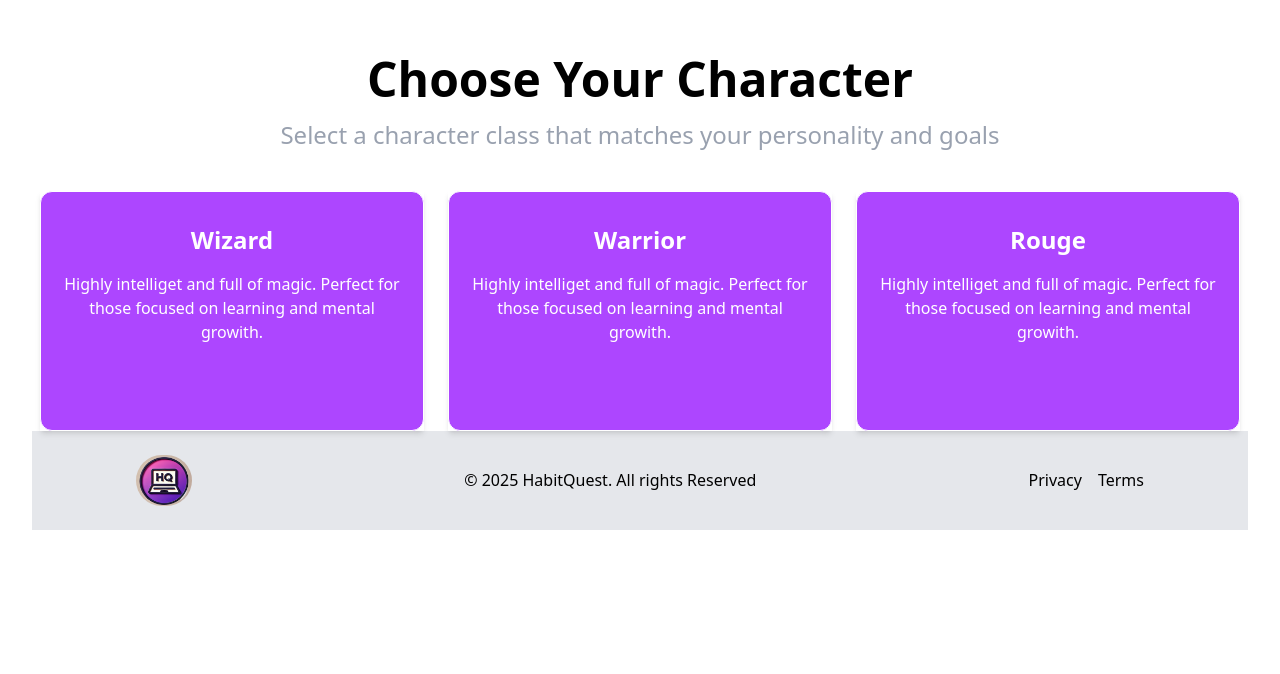
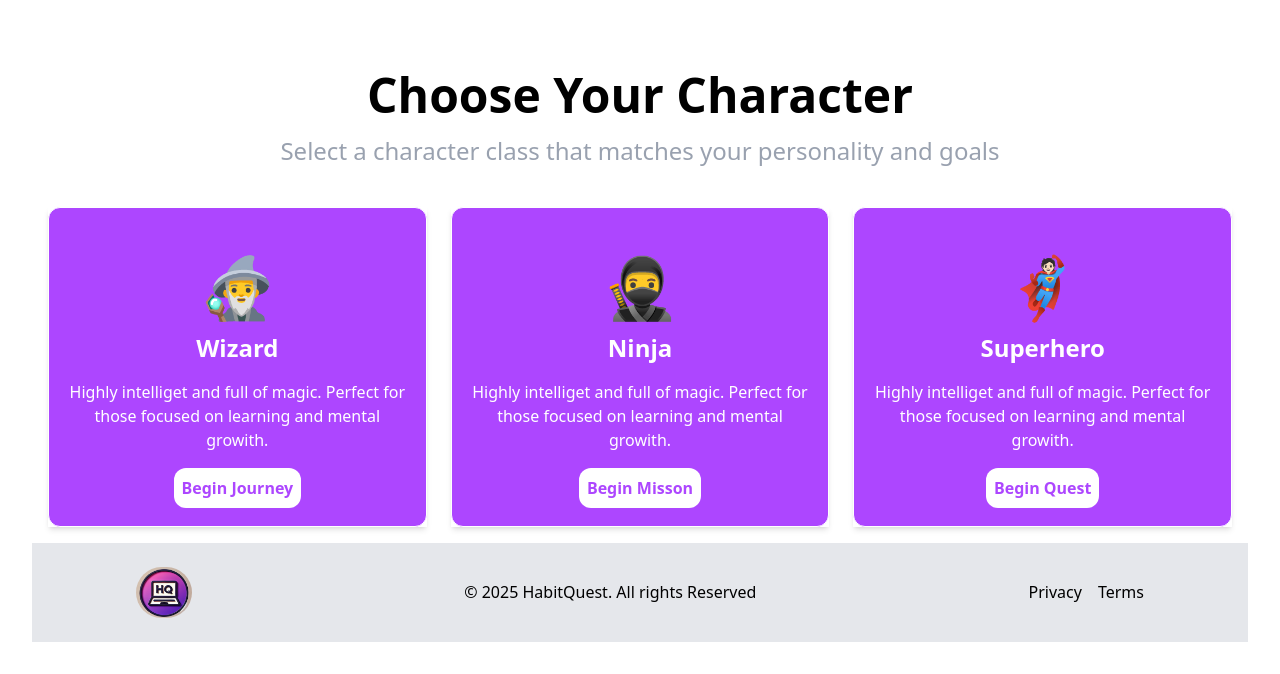
Before and after one commit to Davonne007-TX/habit-quest-collab, a React (Vite) app: page / in a window 1280 px wide. Shown: the part 981-1655 px from the top of the page. Before the commit the page ends 1543 px from the top, so only its background shows below. Built offline with nearby package versions, Linux system fonts and the light colour scheme.

Commit message:
feature: choose your charcter cards with styles

```diff
--- a/src/components/Card.jsx
+++ b/src/components/Card.jsx
@@ -1,21 +1,19 @@
-import Image from "./Image";
 import Button from "./Button";
 
 export default function Card({
   characterImage,
-  imageStyles,
   character,
   characterDescription,
   btnTxt,
   btnStyles,
 }) {
   return (
-    <section className="max-w-4xl shadow-md text-white md:max-w-6xl mt-10 flex">
-      <div className="border-1 p-4 max-w-sm md:max-w-md lg:max-w-sm h-60 rounded-xl  bg-purple-500">
-        <div className="flex flex-col justify-center items-center text-center gap-4">
-          <Image image={characterImage} imageStyles={imageStyles} />
+    <section className="max-w-4xl shadow-md text-white md:max-w-6xl mt-10">
+      <div className="border-1 p-4 max-w-sm md:max-w-md lg:max-w-sm h-80 rounded-xl bg-purple-500">
+        <div className="flex flex-col justify-center items-center text-center gap-4 leading-6 mt-8">
+          <span className="text-6xl">{characterImage}</span>
           <h1 className="font-bold text-2xl">{character}</h1>
-          <p>{characterDescription}</p>
+          <p className="">{characterDescription}</p>
           <Button btnTxt={btnTxt} btnStyles={btnStyles} />
         </div>
       </div>
--- a/src/components/ChooseYourCharacter.jsx
+++ b/src/components/ChooseYourCharacter.jsx
@@ -3,28 +3,30 @@ import Card from "./Card";
 export default function ChooseYourCharacter() {
   const pickYourCharacter = [
     {
-      image: "",
-      altText: "",
+      image: "🧙‍♂️",
+      altText: "Wizard, emoji by emojipedia.org",
       name: "Wizard",
       description: `Highly intelliget and full of magic. Perfect
       for those focused on learning and mental growith.`,
+      buttonText: "Begin Journey",
       id: 1,
     },
     {
-      image: "",
-      altText: "",
-      name: "Warrior",
+      image: "🥷",
+      altText: "Ninja, emoji by emojipedia.org ",
+      name: "Ninja",
       description: `Highly intelliget and full of magic. Perfect
       for those focused on learning and mental growith.`,
-
+      buttonText: "Begin Misson ",
       id: 2,
     },
     {
-      image: "",
-      altText: "",
-      name: "Rouge",
+      image: "🦸🏻",
+      altText: "Superhero, emoji by emojipedia.orgs ",
+      name: "Superhero",
       description: `Highly intelliget and full of magic. Perfect
       for those focused on learning and mental growith.`,
+      buttonText: "Begin Quest",
       id: 3,
     },
   ];
@@ -33,8 +35,11 @@ export default function ChooseYourCharacter() {
       {pickYourCharacter.map((character) => (
         <Card
           key={character.id}
+          characterImage={character.image}
           character={character.name}
           characterDescription={character.description}
+          btnTxt={character.buttonText}
+          btnStyles={"bg-white rounded-xl text-purple-500 p-2 font-bold"}
         />
       ))}
     </section>
--- a/src/components/PersonalQuest.jsx
+++ b/src/components/PersonalQuest.jsx
@@ -8,8 +8,10 @@ export default function PersonalQuest() {
     "Select a character class that matches your personality and goals";
   return (
     <>
-      <CustomHeading heading={character} text={select} />
-      <ChooseYourCharacter />
+      <section className="p-4">
+        <CustomHeading heading={character} text={select} />
+        <ChooseYourCharacter />
+      </section>
     </>
   );
 }
```
